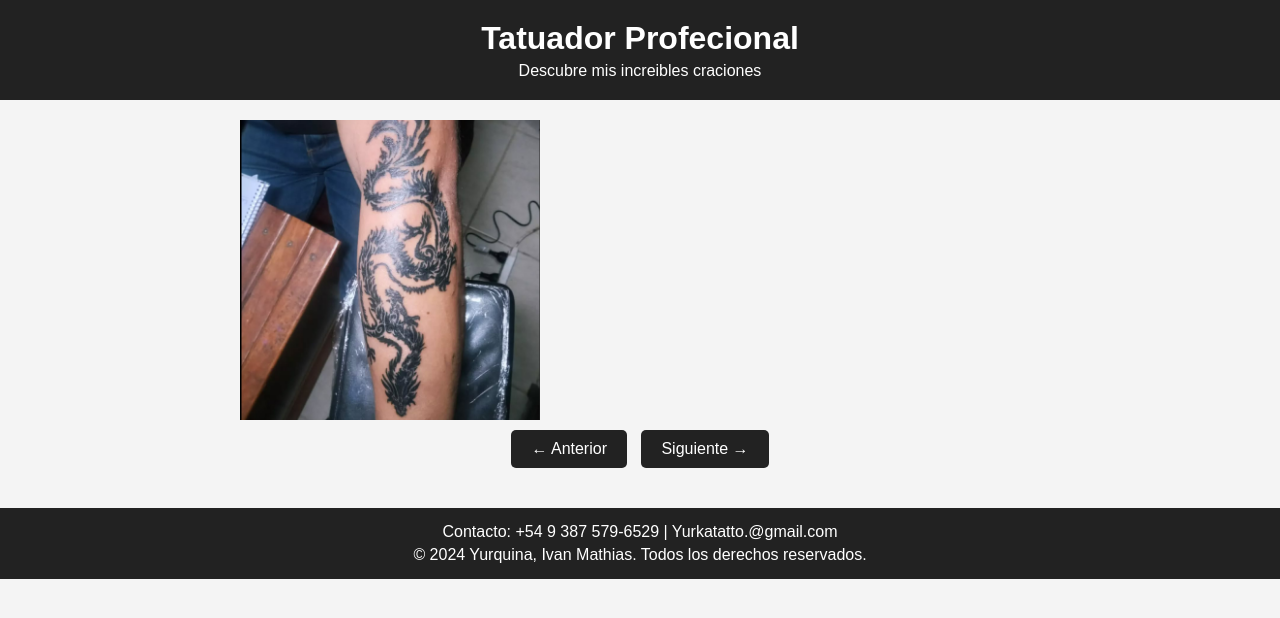
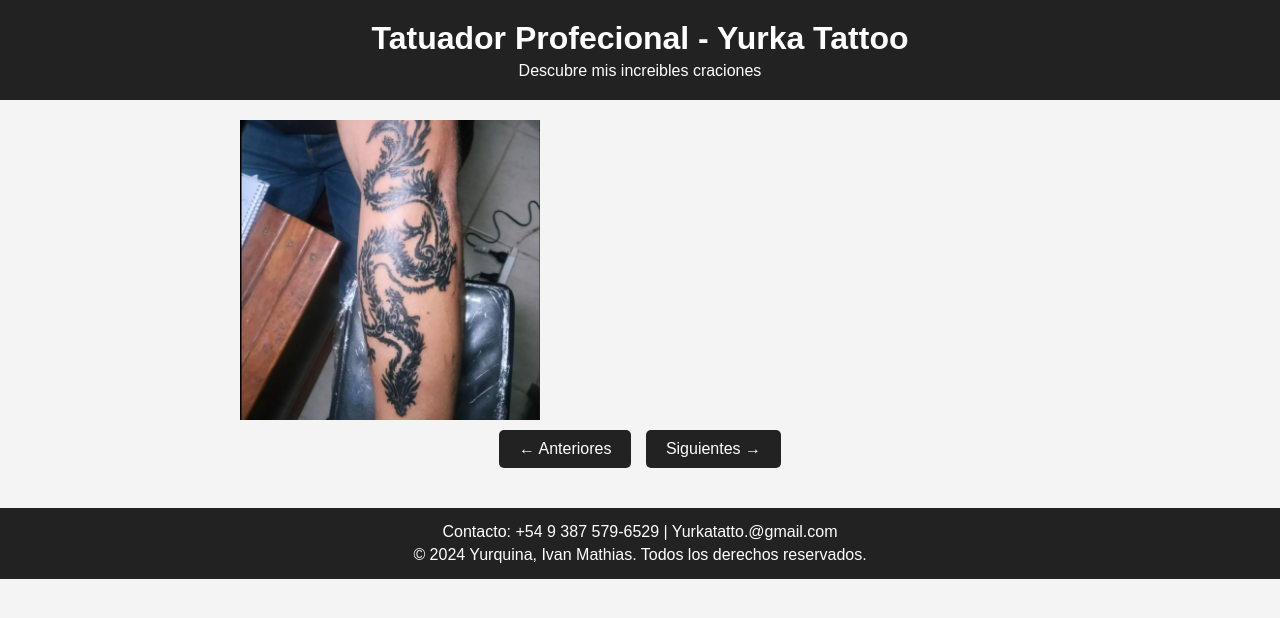
Before and after one commit to E-l-t-o-n-y/Mi-Nuevo-Proyecto, a plain HTML site: page index.html in a window 1280 px wide. Drawn offline with Linux system fonts and the light colour scheme.

Commit message:
modifico los datos
adiciona el nombre del tatuador al principio

```diff
--- a/index.html
+++ b/index.html
@@ -8,7 +8,7 @@
 </head>
 <body>
   <header>
-    <h1>Tatuador Profecional</h1>
+    <h1>Tatuador Profecional - Yurka Tattoo</h1>
     <p>Descubre mis increibles craciones</p>
   </header>
 
@@ -23,8 +23,8 @@
         <!-- Agrega más imágenes según sea necesario -->
       </div>
       <div class="carousel-controls">
-        <button id="prev">← Anterior</button>
-        <button id="next">Siguiente →</button>
+        <button id="prev">← Anteriores</button>
+        <button id="next">Siguientes →</button>
       </div>
     </section>
   </main>
```
